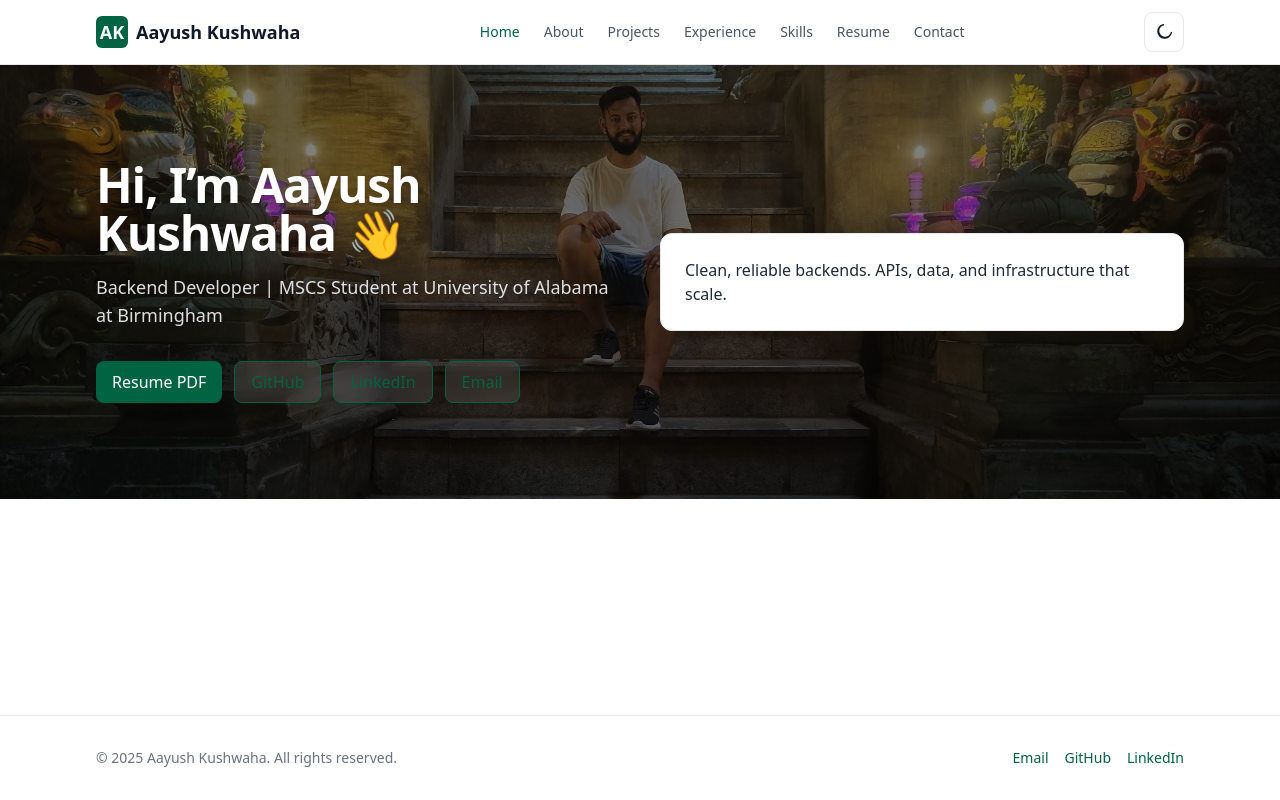
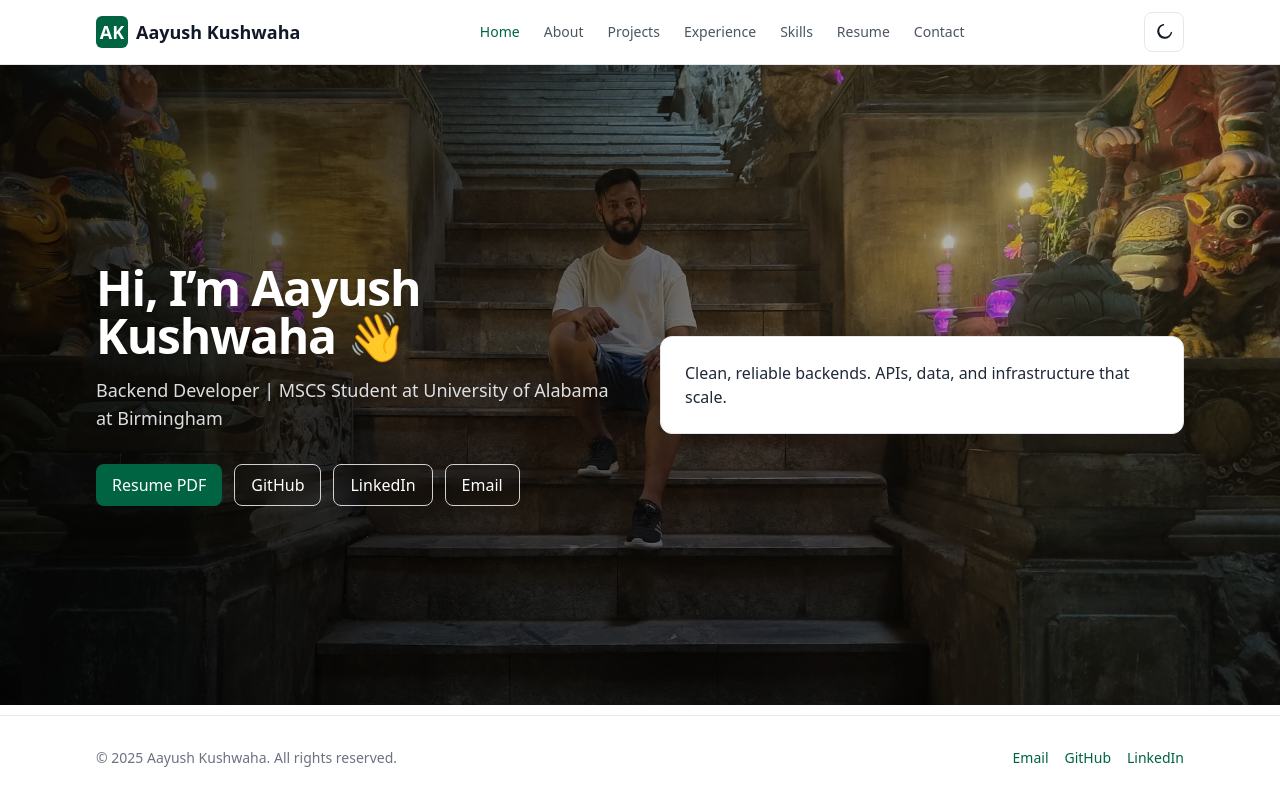
Before and after one commit to aayush-kushwaha/aayush_website_updated, a React (Vite) app: page / in a window 1280 px wide. Built offline with nearby package versions, Linux system fonts and the light colour scheme.

Commit message:
fixed alignment pic bg

```diff
--- a/src/index.css
+++ b/src/index.css
@@ -32,6 +32,10 @@
   @apply inline-flex items-center gap-2 rounded-lg border border-accent px-4 py-2 font-medium text-accent hover:bg-accent/10 focus:outline-none focus:ring-2 focus:ring-accent/30;
 }
 
+.btn-outline-white {
+  @apply inline-flex items-center gap-2 rounded-lg border border-white/80 px-4 py-2 font-medium text-white hover:bg-white/10 focus:outline-none focus:ring-2 focus:ring-white/30;
+}
+
 .badge {
   @apply inline-flex items-center rounded-full border border-gray-300 px-2.5 py-0.5 text-xs font-medium text-gray-700 dark:border-gray-700 dark:text-gray-200;
 }
--- a/src/pages/Home.tsx
+++ b/src/pages/Home.tsx
@@ -1,15 +1,17 @@
 export default function Home() {
   return (
-    <section id="home" data-section="home" className="relative scroll-mt-20 py-16 sm:py-24">
+    <section id="home" data-section="home" className="relative scroll-mt-20 min-h-[70vh] sm:min-h-[80vh] py-16 sm:py-24 flex items-center">
       {/* Background image + overlay */}
       <div className="absolute inset-0 -z-10">
         <img
           src="/hero.jpg"
           alt="Aayush background"
-          loading="lazy"
+          loading="eager"
+          fetchpriority="high"
           className="h-full w-full object-cover"
+          style={{ objectPosition: 'center 30%' }}
         />
-        <div className="absolute inset-0 bg-black/50"></div>
+        <div className="absolute inset-0 bg-gradient-to-r from-black/70 via-black/50 to-black/10"></div>
       </div>
 
       <div className="container-default">
@@ -21,9 +23,9 @@ export default function Home() {
             </p>
             <div className="flex flex-wrap gap-3">
               <a className="btn" href="/resume.pdf" target="_blank" rel="noreferrer">Resume PDF</a>
-              <a className="btn-outline bg-white/10 backdrop-blur" href="https://github.com/aayush-kushwaha" target="_blank" rel="noreferrer">GitHub</a>
-              <a className="btn-outline bg-white/10 backdrop-blur" href="https://linkedin.com/in/aayushkushwaha" target="_blank" rel="noreferrer">LinkedIn</a>
-              <a className="btn-outline bg-white/10 backdrop-blur" href="mailto:kushwaha@uab.edu">Email</a>
+              <a className="btn-outline-white backdrop-blur" href="https://github.com/aayush-kushwaha" target="_blank" rel="noreferrer">GitHub</a>
+              <a className="btn-outline-white backdrop-blur" href="https://linkedin.com/in/aayushkushwaha" target="_blank" rel="noreferrer">LinkedIn</a>
+              <a className="btn-outline-white backdrop-blur" href="mailto:kushwaha@uab.edu">Email</a>
             </div>
           </div>
           <div className="order-first md:order-last">
```
